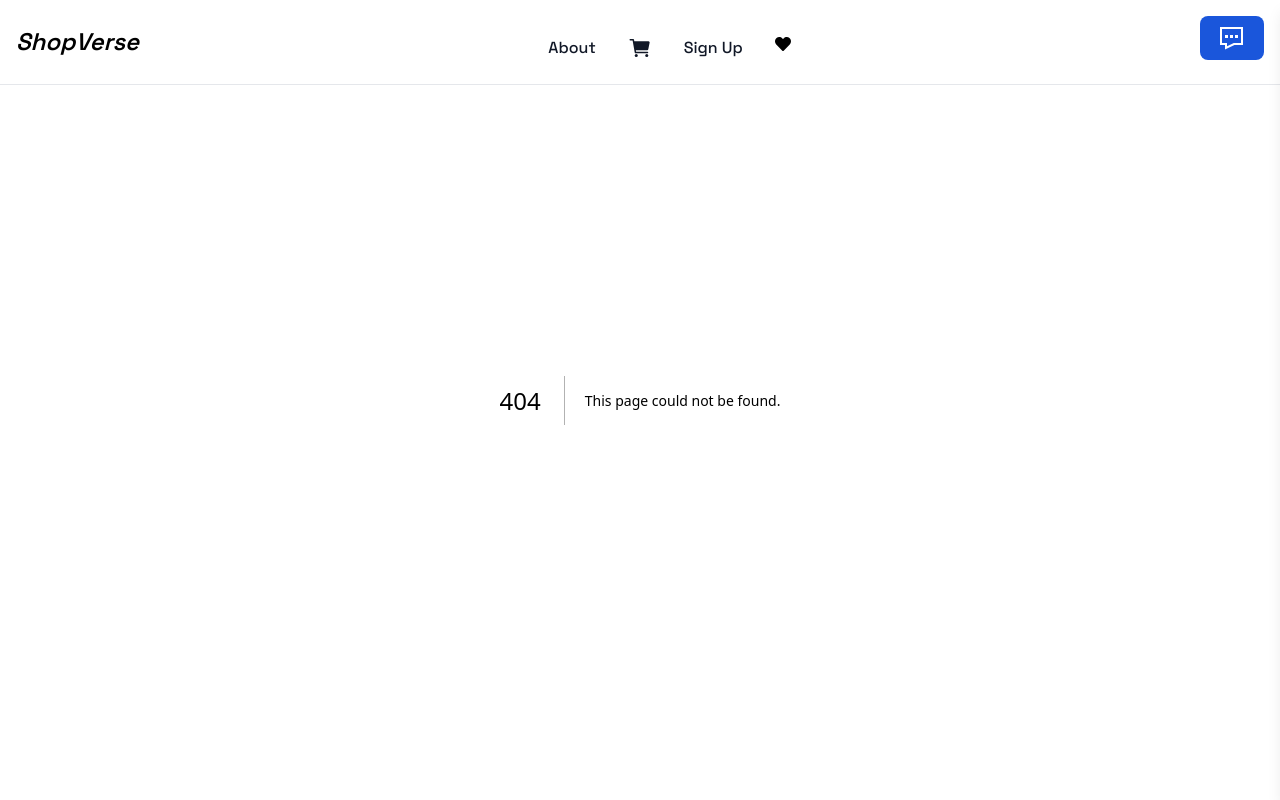
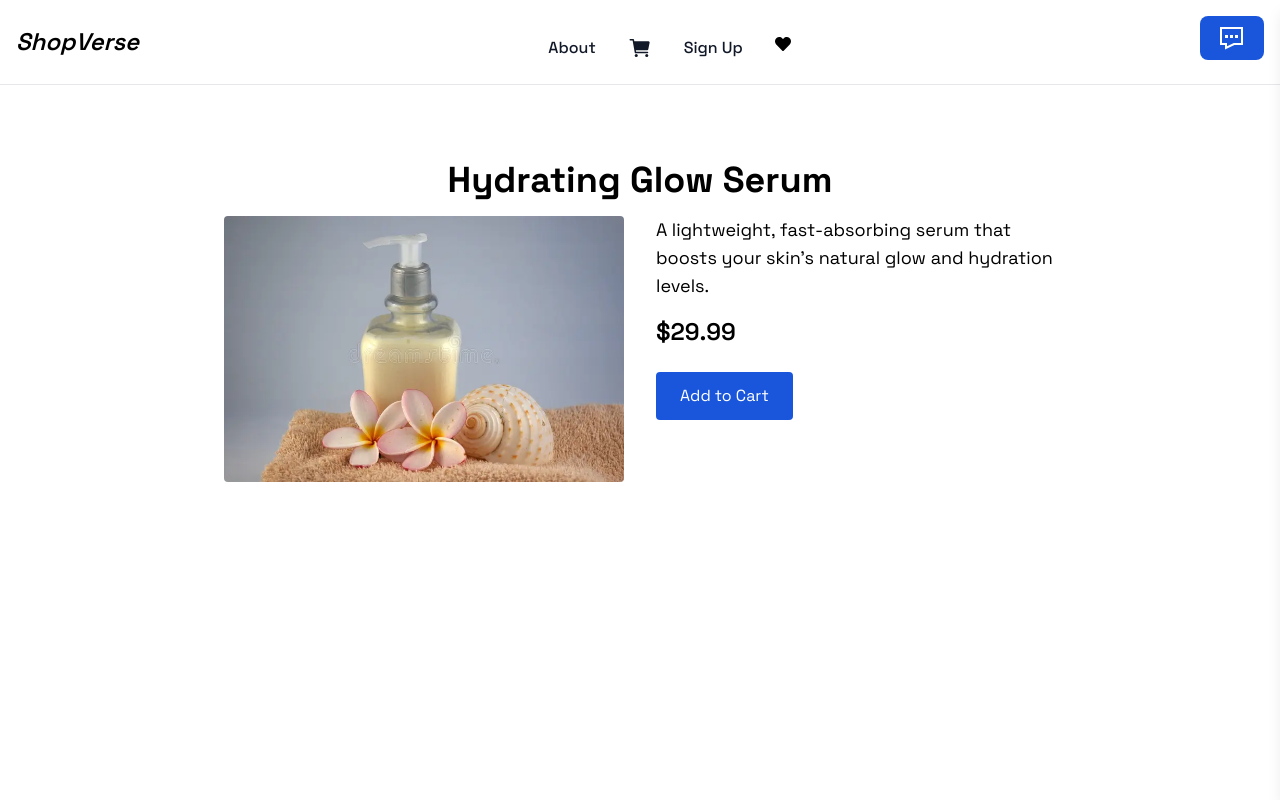
Before and after one commit to patrickiyiakimo/shopverse, a Next.js app: page /products/1 in a window 1280 px wide. Before the commit this address had no page. Shown: the top 800 px of the page. Built offline with nearby package versions, Linux system fonts and the light colour scheme; a web font is replaced by a local one.

Commit message:
refactored: I created a product details page showing each product in details

```diff
--- /dev/null
+++ b/app/products/[id]/page.tsx
@@ -0,0 +1,99 @@
+"use client";
+
+import { useParams } from "next/navigation";
+import { useEffect, useState } from "react";
+import Image from "next/image";
+
+interface Product {
+  id: number;
+  name: string;
+  description: string;
+  image: string;
+  price: number;
+}
+
+interface CartItem {
+  id: number;
+  image: string;
+  name: string;
+  price: number;
+  quantity: number;
+}
+
+const ProductDetailsPage = () => {
+  const { id } = useParams();
+  const [product, setProduct] = useState<Product | null>(null);
+  const [cart, setCart] = useState<CartItem[]>([]);
+
+  useEffect(() => {
+    const fetchProductById = async () => {
+      const response = await fetch("/skincare.json");
+      const data: Product[] = await response.json();
+      const selectedProduct = data.find((p) => p.id === Number(id));
+      setProduct(selectedProduct || null);
+    };
+
+    fetchProductById();
+
+    const storedCart = JSON.parse(localStorage.getItem("cart") || "[]");
+    setCart(storedCart);
+  }, [id]);
+
+  const handleAddToCart = () => {
+    if (!product) return;
+
+    const exists = cart.find((item) => item.id === product.id);
+    if (exists) {
+      alert(`${product.name} is already in the cart.`);
+      return;
+    }
+
+    const newCartItem: CartItem = {
+      id: product.id,
+      image: product.image,
+      name: product.name,
+      price: product.price,
+      quantity: 1,
+    };
+
+    const updatedCart = [...cart, newCartItem];
+    setCart(updatedCart);
+    localStorage.setItem("cart", JSON.stringify(updatedCart));
+    alert(`${product.name} added to cart.`);
+  };
+
+  if (!product) return <div className="text-center py-10">Loading...</div>;
+
+  return (
+    <div className="p-8 max-w-4xl pt-40 min-h-screen mx-auto font-mont">
+      <h1 className="text-4xl font-bold mb-4 text-center">{product.name}</h1>
+
+      <div className="flex flex-col md:flex-row gap-8">
+        <div className="w-full md:w-1/2 max-w-md mx-auto">
+          <Image
+            src={product.image}
+            alt={product.name}
+            width={400}
+            height={400}
+            className="rounded mb-6 w-full h-auto object-contain max-h-[400px]"
+          />
+        </div>
+
+        <div className="md:w-1/2">
+          <p className="mb-4 text-lg">{product.description}</p>
+          <p className="text-2xl font-semibold mb-6">
+            ${product.price.toFixed(2)}
+          </p>
+          <button
+            onClick={handleAddToCart}
+            className="bg-blue-700 hover:bg-blue-800 text-white px-6 py-3 rounded transition duration-300"
+          >
+            Add to Cart
+          </button>
+        </div>
+      </div>
+    </div>
+  );
+};
+
+export default ProductDetailsPage;
--- a/components/BestSellingProducts.tsx
+++ b/components/BestSellingProducts.tsx
@@ -152,7 +152,8 @@ const BestSellingProducts: React.FC = () => {
                   }`}
                 />
               </div>
-
+              <Link href={`/products/${product.id}`}>
+                <div className="cursor-pointer">
                   <Image
                     src={product.image}
                     alt={product.name}
@@ -161,6 +162,9 @@ const BestSellingProducts: React.FC = () => {
                     layout="responsive"
                     className="mb-4 h-auto max-h-60 w-full max-w-full rounded object-cover"
                   />
+                </div>
+              </Link>
+
               <h5 className="text-xl font-semibold">{product.name}</h5>
               <p>{product.description}</p>
               <div className="flex items-center justify-between">
```
Lines whose indentation alone changed are shown as unchanged.
